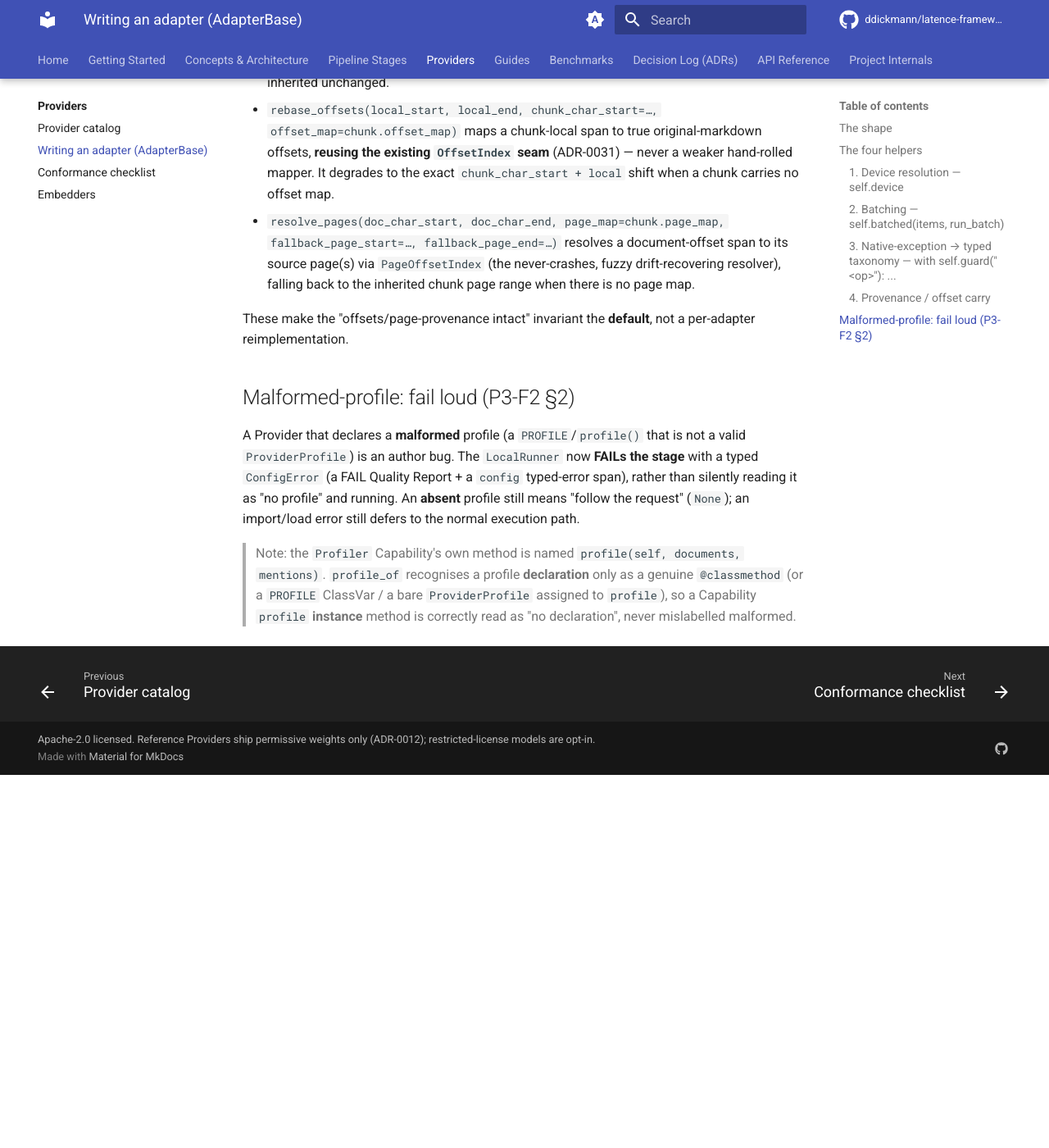
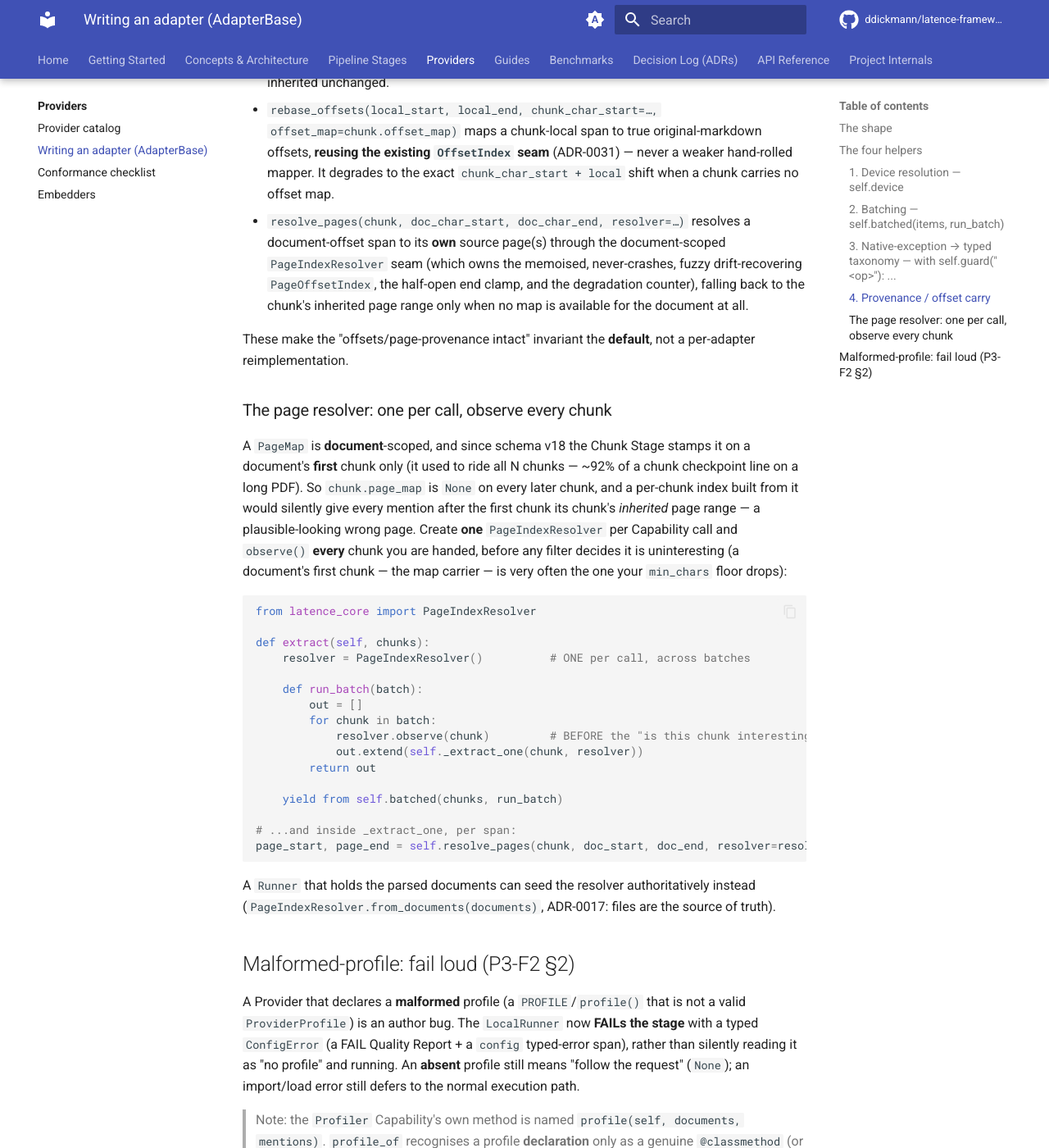
Before and after one commit to ddickmann/latence, an MkDocs documentation site: the page built from docs/writing-an-adapter.md, in a window 1280 px wide and 1400 px high, scrolled down 1943 px. Shown: the whole window at 82% size. Built offline with MkDocs 1.6.1 and Material for MkDocs 9.7.7, drawn with Linux system fonts in a browser that asks for light colours; comment, search, counter and statistics services are not loaded; before the commit the page ends 2888 px from its top, so only the background shows below that.

Commit message:
fix(audit-R2): C1's PageIndexResolver seam was never wired into `AdapterBase.resolve_pages` — the framework's own public provider-adapter helper, which `docs/writing-an-adapter.md` presents as making "offsets/page-provenance intact the default, not a per-adapter reimplementation". It still takes a per-chunk `page_map` and builds a throwaway `PageOffsetIndex`; under schema v18 that map is `None` on every chunk after a document's first, so it silently returns the inherited chunk page range. `providers/adapter.py` has a ZERO-line diff in this change set, and `PageIndexResolver` appears nowhere in `docs/`.

````diff
--- a/docs/CONFORMANCE.md
+++ b/docs/CONFORMANCE.md
@@ -37,8 +37,10 @@ quality/throughput needs a rig, #64 — flagged, never fabricated).
    Screening quarantine, a `PARSE_ERROR` record, an empty result).
 3. **Keep offsets/Provenance intact.** Every emitted record carries `Provenance` + `Classification`;
    a sub-document carrier (a mention/relation) resolves its char span back to a source page through
-   the parent's page map (reuse `OffsetIndex`/`PageOffsetIndex` — `AdapterBase.rebase_offsets` /
-   `resolve_pages` — not a weaker copy).
+   the parent's page map (reuse `OffsetIndex`/`PageIndexResolver` — `AdapterBase.rebase_offsets` /
+   `resolve_pages` — not a weaker copy, and not a throwaway per-chunk page index: since v18 the
+   map rides a document's FIRST chunk only, so use ONE `PageIndexResolver` per call and
+   `observe()` every chunk).
 4. **Be deterministic, or say you are not.** Emit records in a stable order; if learned float
    inference makes byte-identical output impossible, declare `deterministic=False`.
 5. **Stay dep-light at import.** Defer your heavy `import` to first use so Provider discovery (and
--- a/docs/providers/README.md
+++ b/docs/providers/README.md
@@ -129,7 +129,7 @@ satisfy the Capability structurally without it. It gives you four composable pie
 | `self.device` | Resolves `config.device` (`auto`/`cpu`/`cuda`) against your profile via `select_device` — a `compute="gpu"` adapter on a CPU-only host sees the **skip** decision, never a fabricated device. |
 | `AdapterBase.batched(...)` | Groups an input iterable into `config.batch_size` chunks and calls your `_run_batch`, degrading to one-item calls when the profile is not batch-capable — **deterministic input-order output**, no whole-corpus buffering (streaming-friendly, [ADR-0033](../adr/0033-streaming-memory-bounded-runner.md)). |
 | `AdapterBase.guard("<op>")` | A context manager that catches a native exception and re-raises it as the right typed `LatenceError` (`ProviderError` / `ConfigError`), tagged with provider + op, carrying no content/PII. |
-| `carry_provenance` / `rebase_offsets` | Map a native library's output back onto the input's Provenance/Classification and character offsets, reusing the `OffsetIndex` / `PageOffsetIndex` seam — never a weaker mapper. |
+| `carry_provenance` / `rebase_offsets` / `resolve_pages` | Map a native library's output back onto the input's Provenance/Classification and character offsets, reusing the `OffsetIndex` seam and the document-scoped `PageIndexResolver` seam — never a weaker mapper, never a per-chunk page index ([one resolver per call, observe every chunk](../writing-an-adapter.md#the-page-resolver-one-per-call-observe-every-chunk)). |
 
 The real, shipping template is
 [`parser.pdfplumber`](../reference/example-provider.md) — the first Wave-1 adapter built
--- a/docs/writing-an-adapter.md
+++ b/docs/writing-an-adapter.md
@@ -77,13 +77,47 @@ the `op`, and the native exception's **type name** — **never the native except
   maps a chunk-local span to true original-markdown offsets, **reusing the existing
   `OffsetIndex` seam** (ADR-0031) — never a weaker hand-rolled mapper. It degrades to the
   exact `chunk_char_start + local` shift when a chunk carries no offset map.
-- `resolve_pages(doc_char_start, doc_char_end, page_map=chunk.page_map, fallback_page_start=…,
-  fallback_page_end=…)` resolves a document-offset span to its source page(s) via
-  `PageOffsetIndex` (the never-crashes, fuzzy drift-recovering resolver), falling back to the
-  inherited chunk page range when there is no page map.
+- `resolve_pages(chunk, doc_char_start, doc_char_end, resolver=…)` resolves a document-offset
+  span to its **own** source page(s) through the document-scoped `PageIndexResolver` seam (which
+  owns the memoised, never-crashes, fuzzy drift-recovering `PageOffsetIndex`, the half-open end
+  clamp, and the degradation counter), falling back to the chunk's inherited page range only when
+  no map is available for the document at all.
 
 These make the "offsets/page-provenance intact" invariant the **default**, not a per-adapter
 reimplementation.
+
+### The page resolver: one per call, observe every chunk
+
+A `PageMap` is **document**-scoped, and since schema v18 the Chunk Stage stamps it on a
+document's **first** chunk only (it used to ride all N chunks — ~92% of a chunk checkpoint line
+on a long PDF). So `chunk.page_map` is `None` on every later chunk, and a per-chunk index built
+from it would silently give every mention after the first chunk its chunk's *inherited* page
+range — a plausible-looking wrong page. Create **one** `PageIndexResolver` per Capability call
+and `observe()` **every** chunk you are handed, before any filter decides it is uninteresting
+(a document's first chunk — the map carrier — is very often the one your `min_chars` floor
+drops):
+
+```python
+from latence_core import PageIndexResolver
+
+def extract(self, chunks):
+    resolver = PageIndexResolver()          # ONE per call, across batches
+
+    def run_batch(batch):
+        out = []
+        for chunk in batch:
+            resolver.observe(chunk)         # BEFORE the "is this chunk interesting" filter
+            out.extend(self._extract_one(chunk, resolver))
+        return out
+
+    yield from self.batched(chunks, run_batch)
+
+# ...and inside _extract_one, per span:
+page_start, page_end = self.resolve_pages(chunk, doc_start, doc_end, resolver=resolver)
+```
+
+A `Runner` that holds the parsed documents can seed the resolver authoritatively instead
+(`PageIndexResolver.from_documents(documents)`, ADR-0017: files are the source of truth).
 
 ## Malformed-profile: fail loud (P3-F2 §2)
 
````
Also changed, not shown: CHANGELOG.md (+11 -0 lines), issues/audit-arch/R2-invariants_and_adrs-2.md (added, +124 -0 lines), 4 other files.
